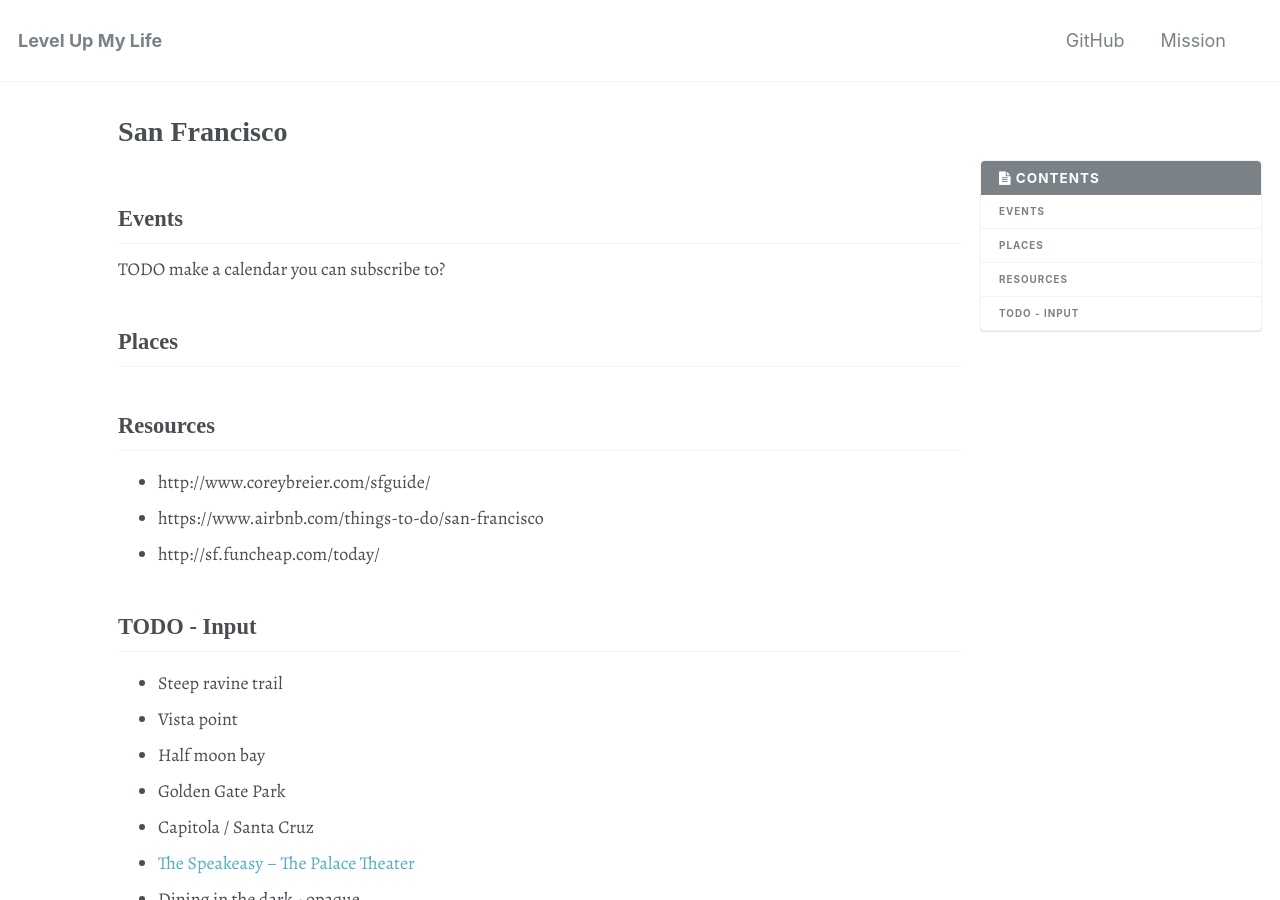
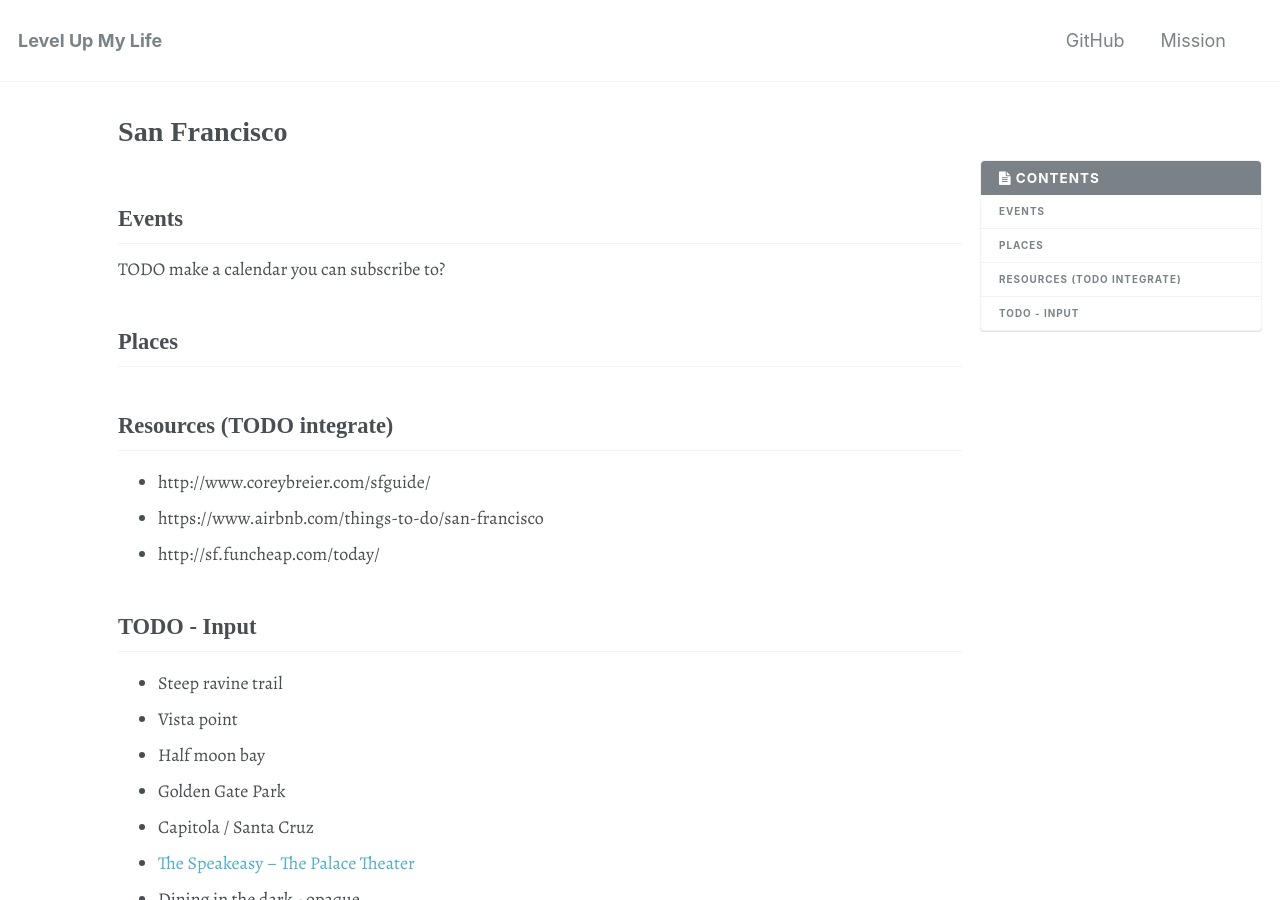
Before and after one commit to shanemileham/levelupmylife, a Jekyll site: the page built from _content/cities/sf.md, in a window 1280 px wide and 900 px high. Built offline with Jekyll 4.4.1, drawn with Linux system fonts in a browser that asks for light colours; some web fonts are replaced; comment, search, counter and statistics services are not loaded.

Commit message:
Added todo note on sf resources

```diff
--- a/_content/cities/sf.md
+++ b/_content/cities/sf.md
@@ -9,7 +9,7 @@ TODO make a calendar you can subscribe to?
 
 ## Places
 
-## Resources
+## Resources (TODO integrate)
 - http://www.coreybreier.com/sfguide/
 - https://www.airbnb.com/things-to-do/san-francisco
 - http://sf.funcheap.com/today/
```
